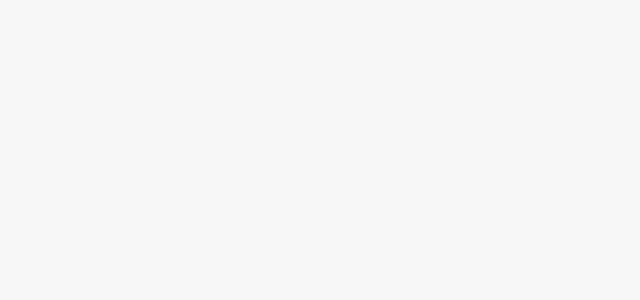
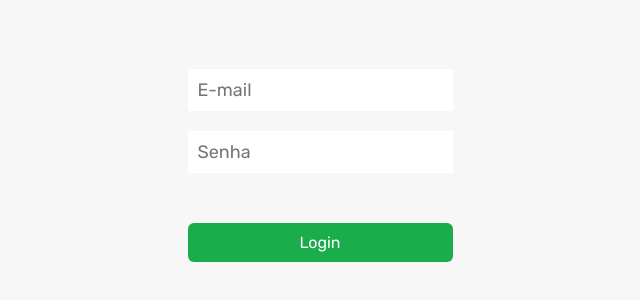
Before and after one commit to unzero-lab/raffly-front, a React (Vite) app: page /login in a window 1280 px wide. Before the commit this address had no page. Shown: the part 138-438 px from the top of the page, without its empty margins (320-960 px from the left). Built offline with nearby package versions, Linux system fonts and the light colour scheme.

Commit message:
feat: Creat de screen login

```diff
--- /dev/null
+++ b/src/Pages/LoginScreen/index.tsx
@@ -0,0 +1,18 @@
+import { ButtonApresentaion } from "../../components/ButtonApresentaion";
+import { Main, Form, InputContainer, Input, Button } from "./style";
+
+export function LoginScreen() {
+  return (
+    <Main>
+      <Form>
+        <InputContainer>
+          <Input type="email" placeholder="E-mail"></Input>
+        </InputContainer>
+        <InputContainer>
+          <Input type="password" placeholder="Senha"></Input>
+        </InputContainer>
+        <Button type="submit">Login</Button>
+      </Form>
+    </Main>
+  );
+}
--- /dev/null
+++ b/src/Pages/LoginScreen/style.ts
@@ -0,0 +1,46 @@
+import styled from "styled-components";
+
+
+export const Main = styled.div`
+      max-width: 800px;
+      width: 100%;
+      display: flex;
+      justify-content: end;
+      align-items: center;
+      justify-self: center;
+      flex-direction: column;
+      margin: 0 auto;
+      width: 300px;
+      height: 400px;
+`;
+
+export const Form = styled.form`
+  display: flex;
+  gap: 20px;
+  flex-direction: column;
+`;
+
+export const InputContainer = styled.div`
+
+
+`;
+
+export const Input = styled.input`
+
+  padding: 10px;
+  border: none;
+  font-size: 18px;
+  color: ${(props) => props.theme["gray-500"]};
+`;
+
+
+export const Button = styled.button`
+
+width: 100%;
+background: ${(props) => props.theme["green-500"]};
+border: none;
+border-radius: 6px;
+padding: 10px;
+color: ${(props) => props.theme["white"]};;
+margin-top: 30px;
+`;
--- a/src/Router.tsx
+++ b/src/Router.tsx
@@ -4,6 +4,7 @@ import { PresentationThree } from "./Pages/Presentation/PresentationThree";
 import { PresentationTwo } from "./Pages/Presentation/PresentationTwo";
 import { Welcomescreen } from "./Pages/Presentation/Welcomescreen";
 import RegistrationScreen from "./Pages/RegistrationScreen";
+import { LoginScreen } from "./Pages/LoginScreen";
 
 export function Router() {
   return (
@@ -13,6 +14,7 @@ export function Router() {
       <Route path="/apresentacao2" element={<PresentationTwo />} />
       <Route path="/apresentacao3" element={<PresentationThree />} />
       <Route path="/cadastro" element={<RegistrationScreen />} />
+      <Route path="/login" element={<LoginScreen />} />
     </Routes>
   );
 }
```
